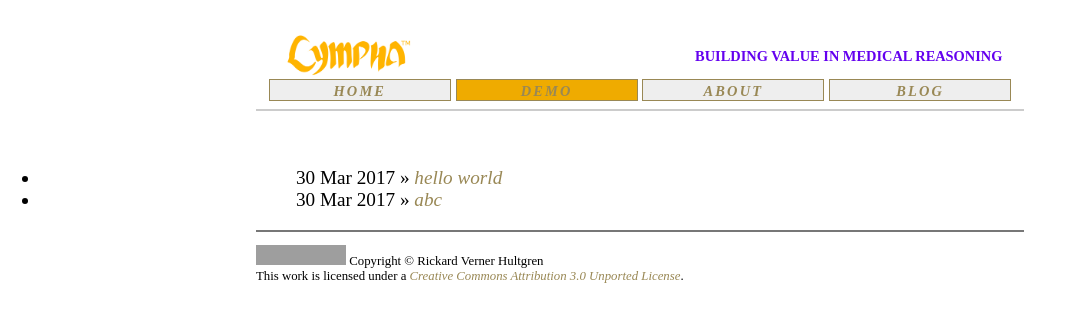
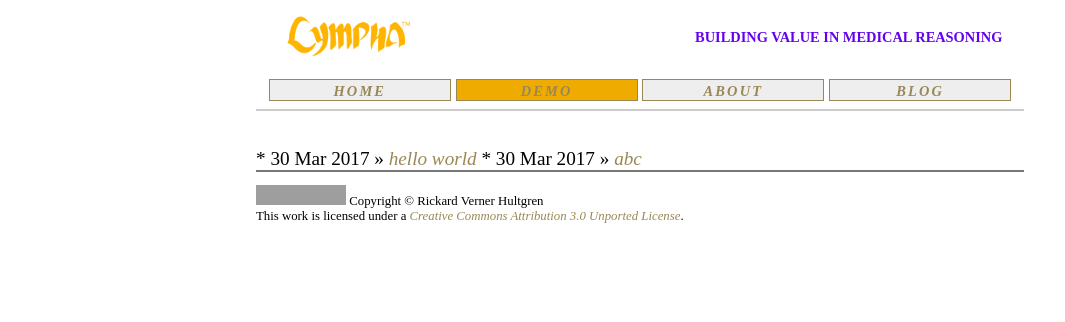
Before and after one commit to RickardHultgren/LYMPHA, a Jekyll site: the page built from blog.md, in a window 1280 px wide. Shown: the top 322 px of the page, without its empty margins (0-1065 px from the left). Built offline with Jekyll 4.4.1, drawn with Linux system fonts in a browser that asks for light colours; some web fonts are replaced; a script that is not in the unit is left out; grey boxes are pictures that could not be loaded.

Commit message:
Update blog.md

```diff
--- a/blog.md
+++ b/blog.md
@@ -6,7 +6,10 @@
 document.getElementById( "blogtext").style.color="#000000";
 document.getElementById( "blog").className="menu2active";
 </script>
-
+<p class="container">
+<p>
 {% for post in site.posts %}
 * <span class="date">{{ post.date | date_to_string }}</span> &raquo; <a href="{{ post.url }}">{{ post.title }}</a>
 {% endfor %}
+</p>
+</p>
```
